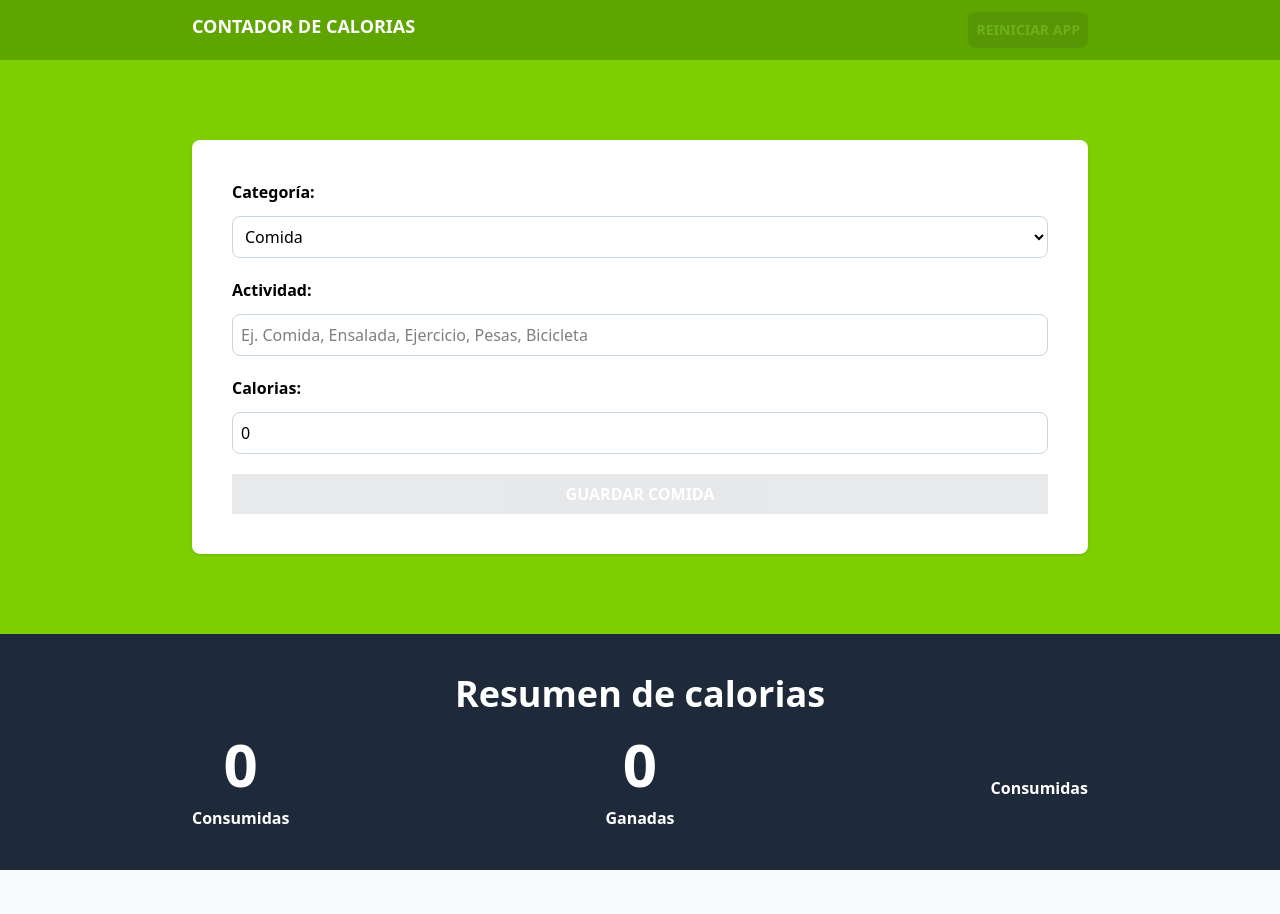
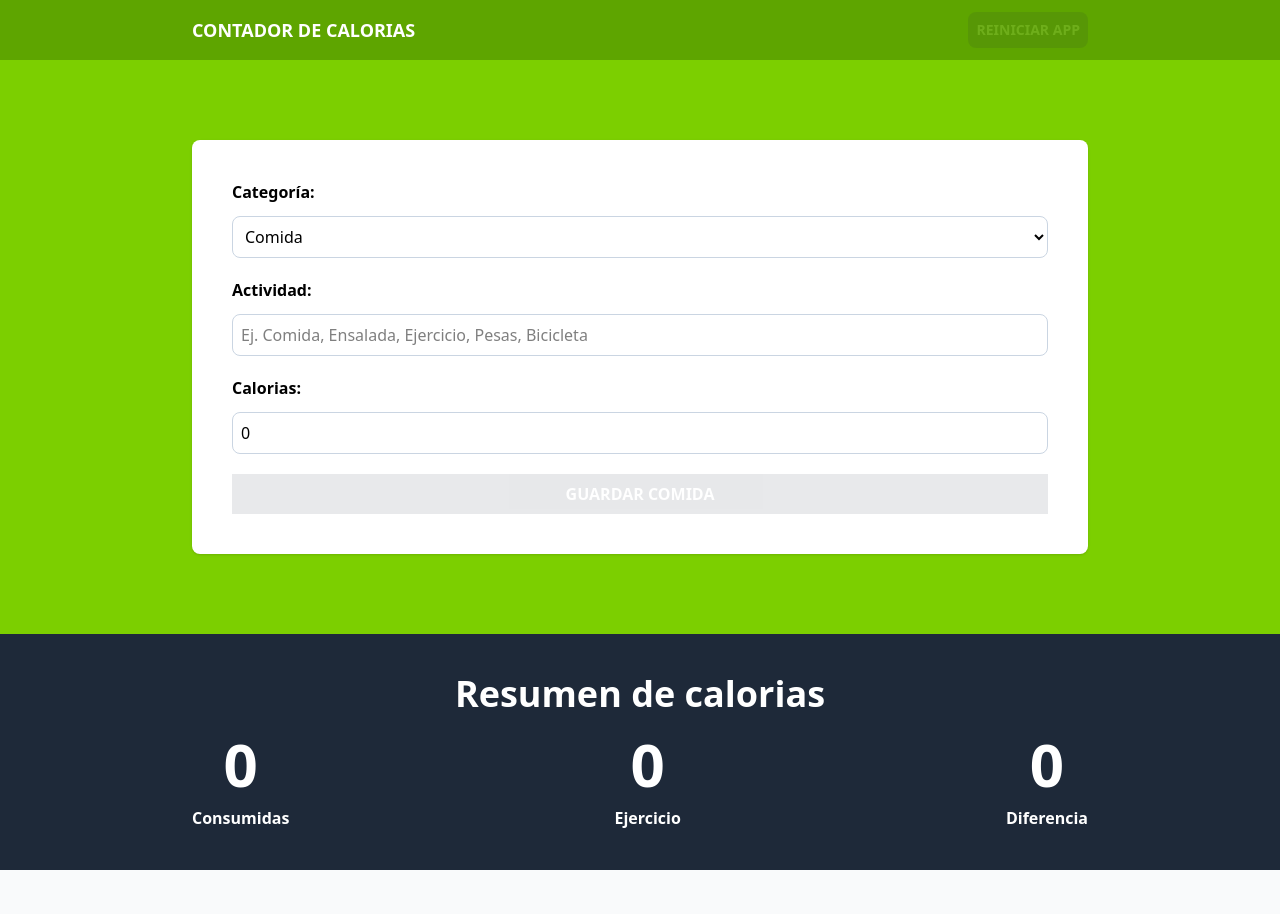
Before and after one commit to devAyyoub/calorie-tracker, a React (Vite) app: page / in a window 1280 px wide. Shown: the top 914 px of the page. Built offline with nearby package versions, Linux system fonts and the light colour scheme.

Commit message:
added netCalories which is the difference between consumed calories and burned calories

```diff
--- a/src/App.tsx
+++ b/src/App.tsx
@@ -17,7 +17,7 @@ function App() {
   return (
     <>
       <header className="bg-lime-600 py-3">
-        <div className="max-w-4xl mx-auto flex justify-between">
+        <div className="max-w-4xl mx-auto flex justify-between items-center">
           <h1 className="text-center text-lg font-bold text-white uppercase">
             Contador de Calorias
           </h1>
--- /dev/null
+++ b/src/components/CalorieDisplay.tsx
@@ -0,0 +1,13 @@
+type CalorieDisplayProps = {
+  calories: number;
+  text: string;
+};
+
+export default function CalorieDisplay({calories, text} : CalorieDisplayProps) {
+  return (
+    <p className="text-white font-bold  rounded-full grid grid-cols-1 gap-3 text-center">
+      <span className="font-black text-6xl text-orange">{calories}</span>
+      {text}
+    </p>
+  );
+}
--- a/src/components/CalorieTracker.tsx
+++ b/src/components/CalorieTracker.tsx
@@ -1,5 +1,6 @@
 import { useMemo } from "react";
 import { Activity } from "../types";
+import CalorieDisplay from "./CalorieDisplay";
 
 type CalorieTrackerProps = {
   activities: Activity[];
@@ -25,6 +26,8 @@ export default function CalorieTracker({ activities }: CalorieTrackerProps) {
       ),
     [activities]
   );
+
+  const netCalories = useMemo(() => caloriesConsumed - caloriesBurned, [activities])
   return (
     <>
       <h2 className="text-4xl font-black text-white text-center">
@@ -32,24 +35,18 @@ export default function CalorieTracker({ activities }: CalorieTrackerProps) {
       </h2>
 
       <div className="flex flex-col items-center md:flex-row md:justify-between gap-5 mt-5 ">
-        <p className="text-white font-bold  rounded-full grid grid-cols-1 gap-3 text-center">
-          <span className="font-black text-6xl text-orange">
-            {caloriesConsumed}
-          </span>
-          Consumidas
-        </p>
-        <p className="text-white font-bold  rounded-full grid grid-cols-1 gap-3 text-center">
-          <span className="font-black text-6xl text-orange">
-            {caloriesBurned}
-          </span>
-          Ganadas
-        </p>
-        <p className="text-white font-bold  rounded-full grid grid-cols-1 gap-3 text-center">
-          <span className="font-black text-6xl text-orange">
-
-          </span>
-          Consumidas
-        </p>
+        <CalorieDisplay
+            calories={caloriesConsumed}
+            text= "Consumidas"
+        />
+        <CalorieDisplay
+            calories={caloriesBurned}
+            text= "Ejercicio"
+        />
+        <CalorieDisplay
+            calories={netCalories}
+            text= "Diferencia "
+        />
       </div>
     </>
   );
```
